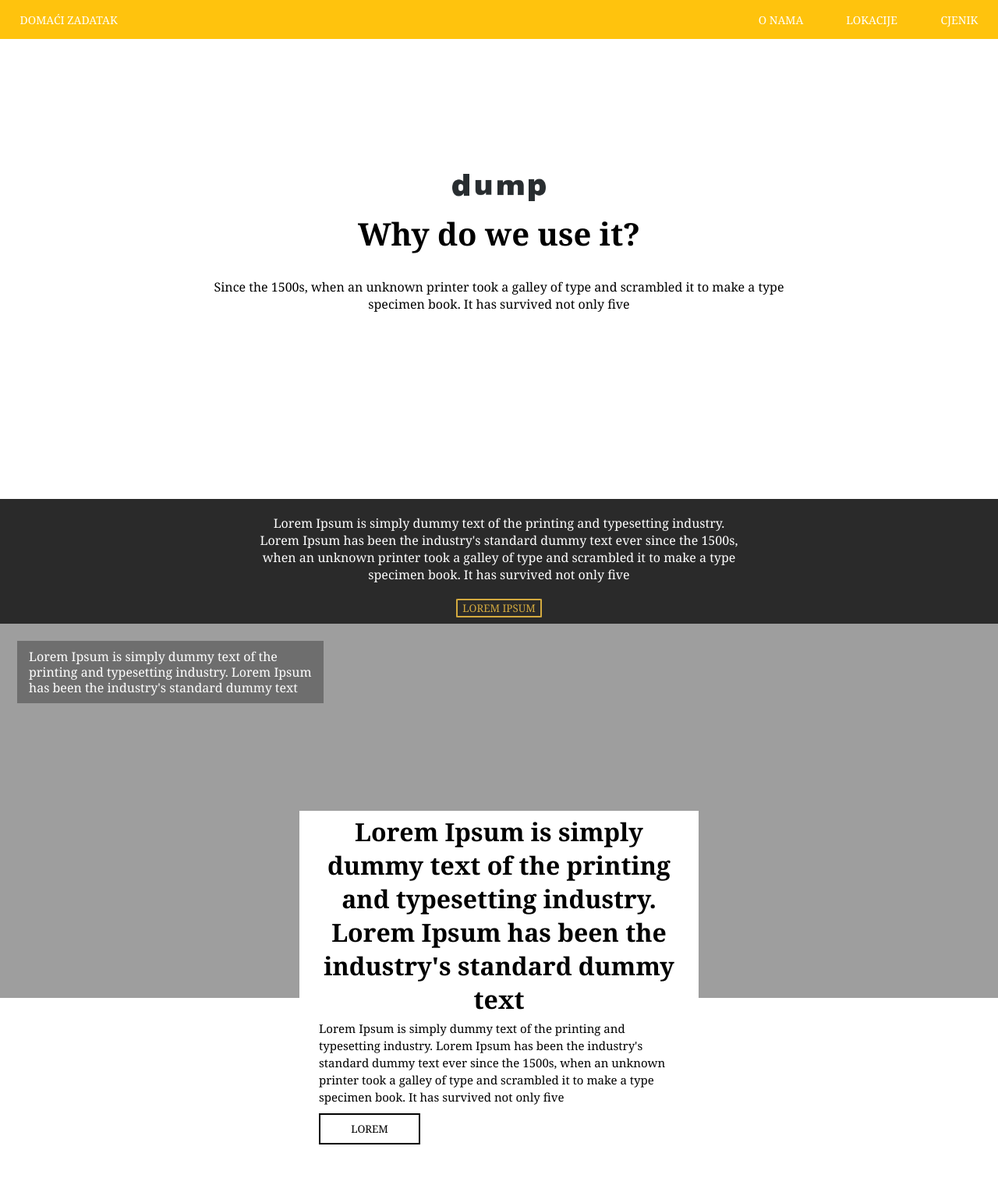
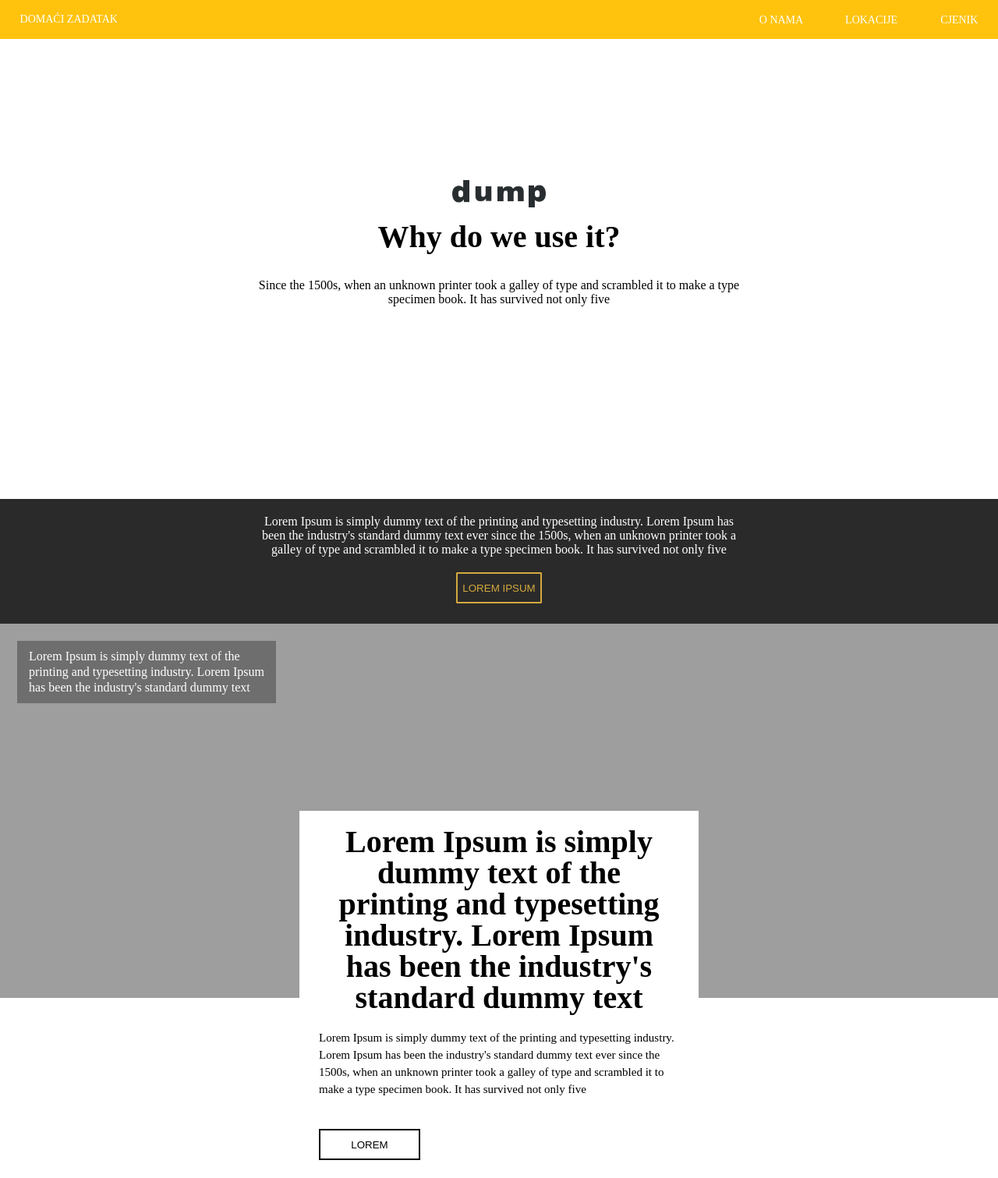
Before and after one commit to fdoljanin/internship-9-css_1, a plain HTML site: page index.html in a window 1280 px wide. Shown: the top 1511 px of the page at 78% size. Drawn offline with Linux system fonts and the light colour scheme.

Commit message:
Finished

```diff
--- a/index.html
+++ b/index.html
@@ -10,7 +10,7 @@
     <nav class="navigation">
       <a class="navigation-item navigation-item--hover_black">DOMAĆI ZADATAK</a>
       <ul class="navigation-list">
-        <li class="navigation-item navigation-item--hover_grey">
+        <li class="navigation-item">
           <a>O NAMA</a>
         </li>
         <li class="navigation-item"><a>LOKACIJE</a></li>
--- a/style.css
+++ b/style.css
@@ -1,7 +1,3 @@
-* {
-  font-family: Georgia, "Times New Roman", Times, serif;
-}
-
 body {
   margin: 0px;
 }
@@ -12,35 +8,36 @@ ul {
 
 .navigation {
   position: fixed;
-  width: 100%;
-  height: 50px;
-  background-color: #ffc30d;
   display: flex;
   justify-content: space-between;
   align-items: center;
   z-index: 2;
+  width: 100%;
+  height: 50px;
+  background-color: #ffc30d;
 }
 
 .navigation-item {
-  color: #ffffff;
   display: inline;
   margin: 0 2vw;
   font-size: 14px;
+  color: #ffffff;
+}
+
+.navigation-item:hover {
+  color: #555555;
 }
 
 .navigation-item--hover_black:hover {
   color: #000000;
 }
 
-.navigation-item--hover_grey:hover {
-  color: #555555;
-}
 
 .header {
-  height: 80vh;
   display: flex;
   align-items: center;
   justify-content: center;
+  height: 80vh;
 }
 
 .header-logo {
@@ -55,24 +52,24 @@ ul {
 }
 
 .header-title {
+  margin: 14px;
   font-size: 40px;
-  margin: 14px;
 }
 
 .info {
+  min-height: 50vh;
   background-color: #9e9e9e;
-  min-height: 50vh;
 }
 
 .info-banner {
   position: sticky;
   top: 50px;
-  height: 20vh;
-  background-color: #2a2a2a;
   display: flex;
   flex-direction: column;
   align-items: center;
+  min-height: 20vh;
   z-index: 1;
+  background-color: #2a2a2a;
 }
 
 .info-paragraph {
@@ -81,18 +78,18 @@ ul {
 
 .info-banner .info-paragraph {
   display: inline-block;
+  margin: 20px;
   width: 48%;
   text-align: center;
-  margin: 20px;
 }
 
 .info-button {
+  margin-bottom: 10px;
+  height: 40px;
   background-color: rgba(0, 0, 0, 0);
   color: #d4aa3f;
   border: 2px solid #d4aa3f;
   border-radius: 2%;
-  height: 40px;
-  margin-bottom: 10px;
 }
 
 .info-button:hover,
@@ -103,9 +100,9 @@ ul {
 }
 
 .info-footnote {
+  margin: 22px;
   display: inline-block;
   background-color: rgba(0, 0, 0, 0.3);
-  margin: 22px;
 }
 
 .info-footnote .info-paragraph {
@@ -134,14 +131,15 @@ ul {
 
 .subscribe-section {
   position: absolute;
-  background-color: #ffffff;
   display: inline-block;
   max-width: 40vw;
+  background-color: #ffffff;
 }
 
 .subscribe-title {
-  font-size: 32px;
   text-align: center;
+  font-size: 40px;
+  line-height: 40px;
 }
 
 .subscribe-paragraph {
@@ -159,5 +157,5 @@ ul {
 .subscribe-title,
 .subscribe-paragraph,
 .subscribe-button {
-  margin: 5px 25px;
+  margin: 20px 25px;
 }
```
